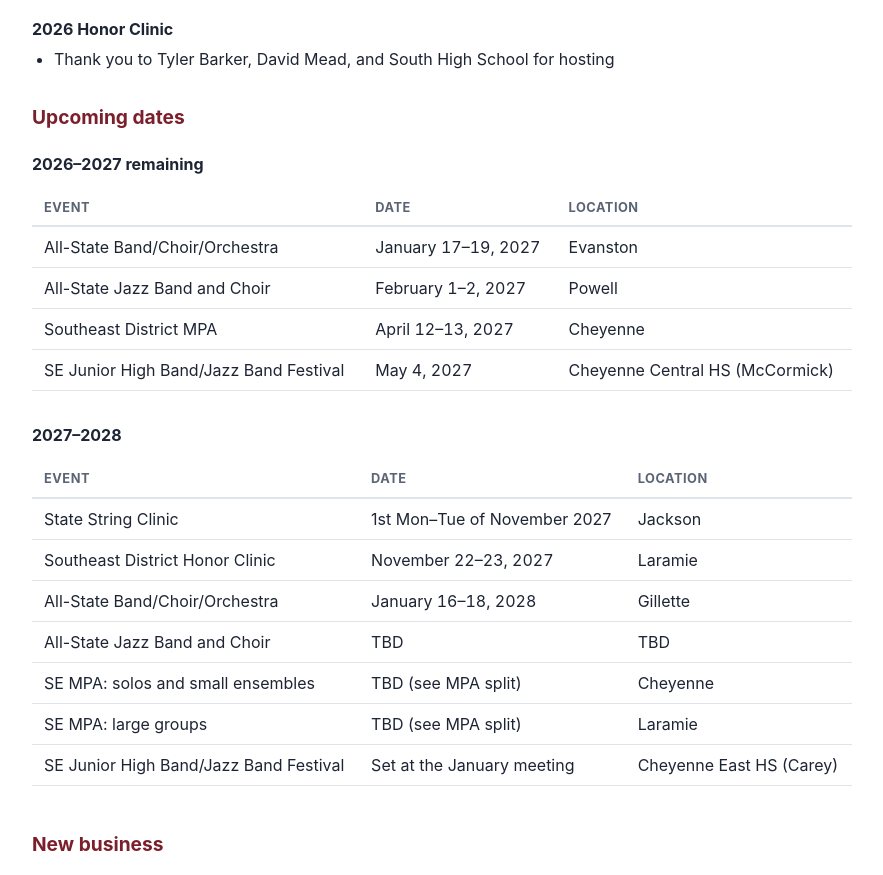
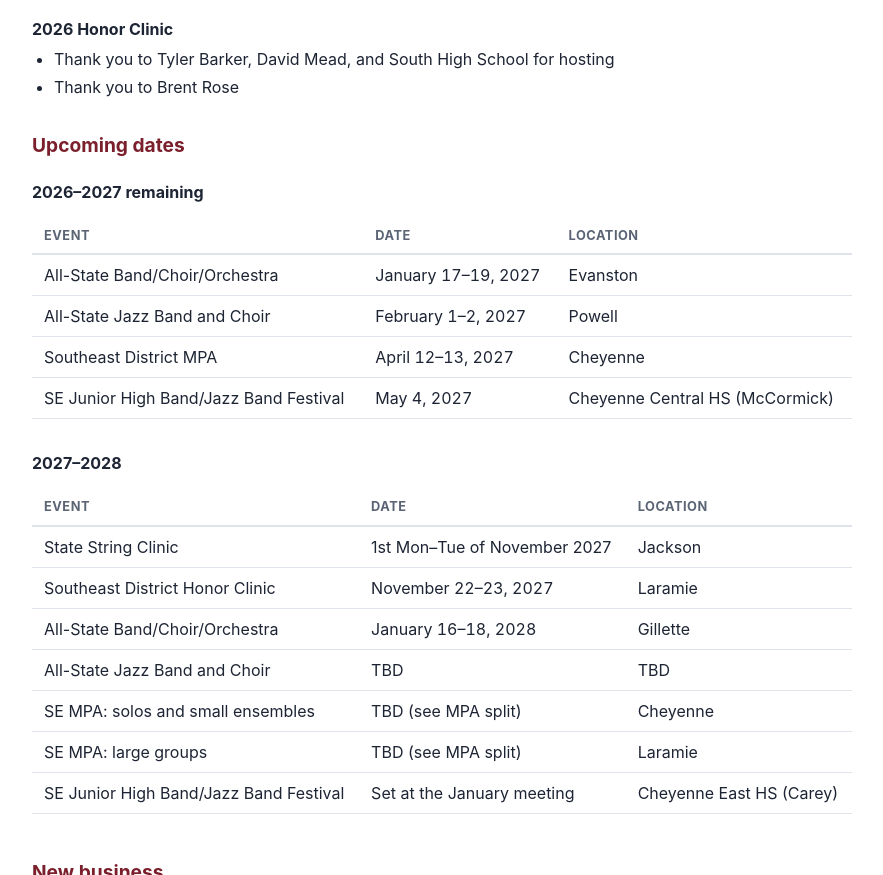
Before and after one commit to btschu/district-clinic-meeting-agenda, a plain HTML site: page index.html in a window 1280 px wide. Shown: the part 1327-2202 px from the top of the page, without its empty margins (198-1081 px from the left). Drawn offline with Linux system fonts and the light colour scheme.

Commit message:
Thank Brent Rose in Honor Clinic section
Co-Authored-By: Claude Opus 5.5 <noreply@anthropic.com>

```diff
--- a/index.html
+++ b/index.html
@@ -198,6 +198,7 @@
 <h3>2026 Honor Clinic</h3>
 <ul>
   <li>Thank you to Tyler Barker, David Mead, and South High School for hosting</li>
+  <li>Thank you to Brent Rose</li>
 </ul>
 
 <h2>Upcoming dates</h2>
```
